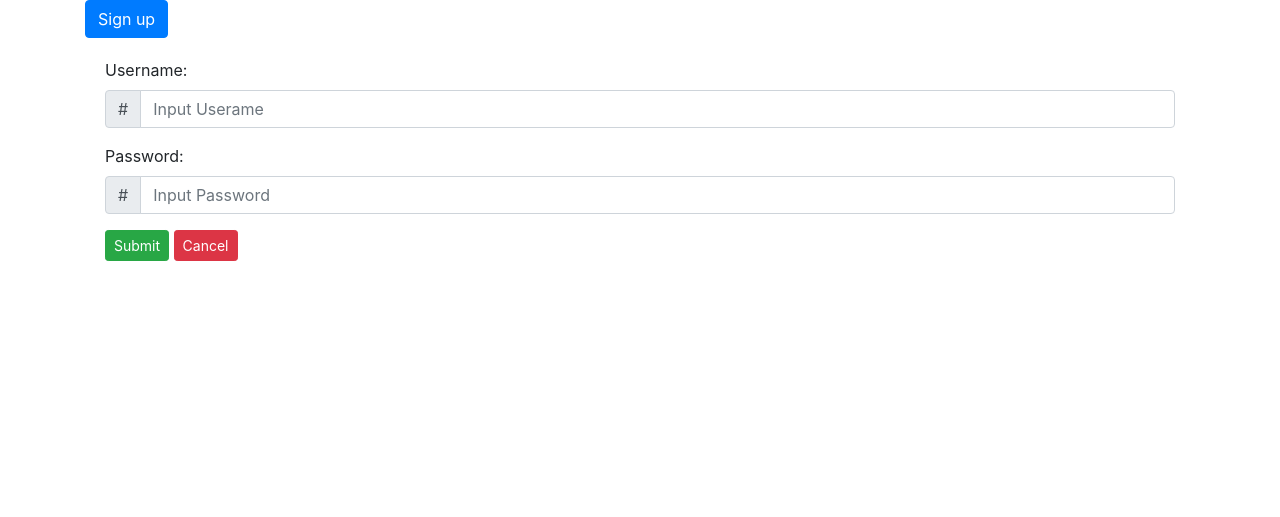
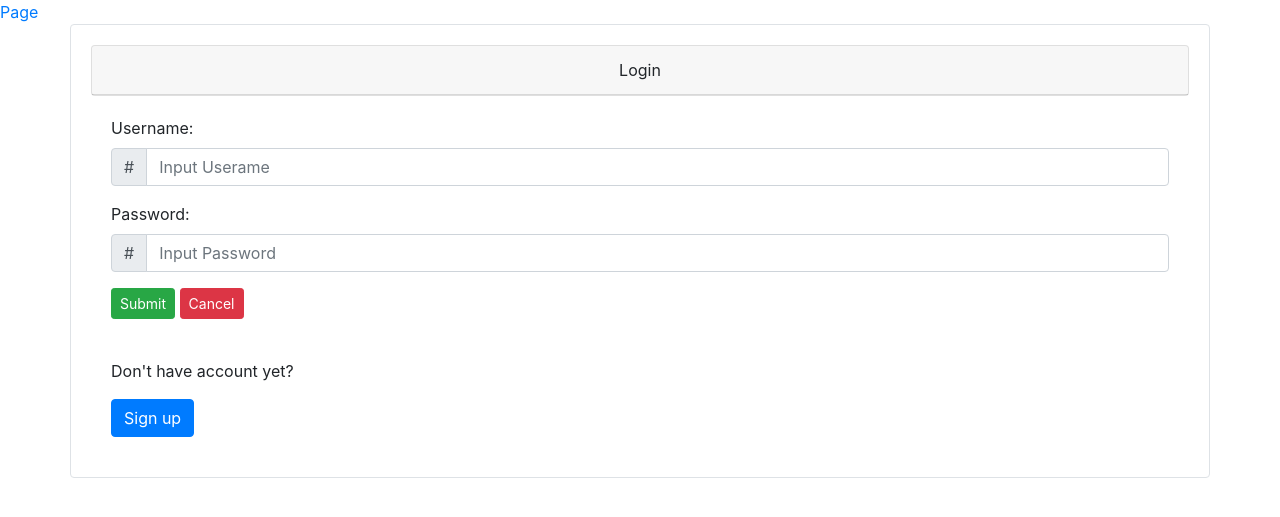
Before and after one commit to it66070267/PSCP_Project_66, a Flask app: page / in a window 1280 px wide. Shown: the part 73-590 px from the top of the page. Run offline with Flask 3, Linux system fonts and the light colour scheme; some libraries are stand-ins or nearby versions.

Commit message:
updated-card

```diff
--- a/templates/home.html
+++ b/templates/home.html
@@ -32,7 +32,8 @@
         </div>
       </nav>
     </nav>
-    <div class="container">
+    <a href="{{url_for('page')}}">Page</a>
+    <div class="card-body border border-black rounded container">
         {% block body %}
         {% endblock%}
     </div>
--- a/templates/login.html
+++ b/templates/login.html
@@ -5,8 +5,9 @@
 {% block header %} Log in {% endblock %}
 
 {% block body %}
-
-    <a href="{{ url_for('signup') }}" class="btn btn-primary">Sign up</a>
+<div class="card text-center">
+<div class="card-header">Login</div>
+</div>
     <div class="card-body">
         <form action="{{ url_for('signup') }}" method="POST">
             <div class="form-group">
@@ -32,7 +33,10 @@
                 <button type="submit" class="btn btn-success btn-sm" name="submit">Submit</button>
                 <button type="reset" class="btn btn-danger btn-sm">Cancel</button>
             </div>
+
         </form>
+    </br>
+        <p>Don't have account yet?</p><a href="{{ url_for('signup') }}" class="btn btn-primary">Sign up</a>
     </div>
 
 {% endblock %}
```
